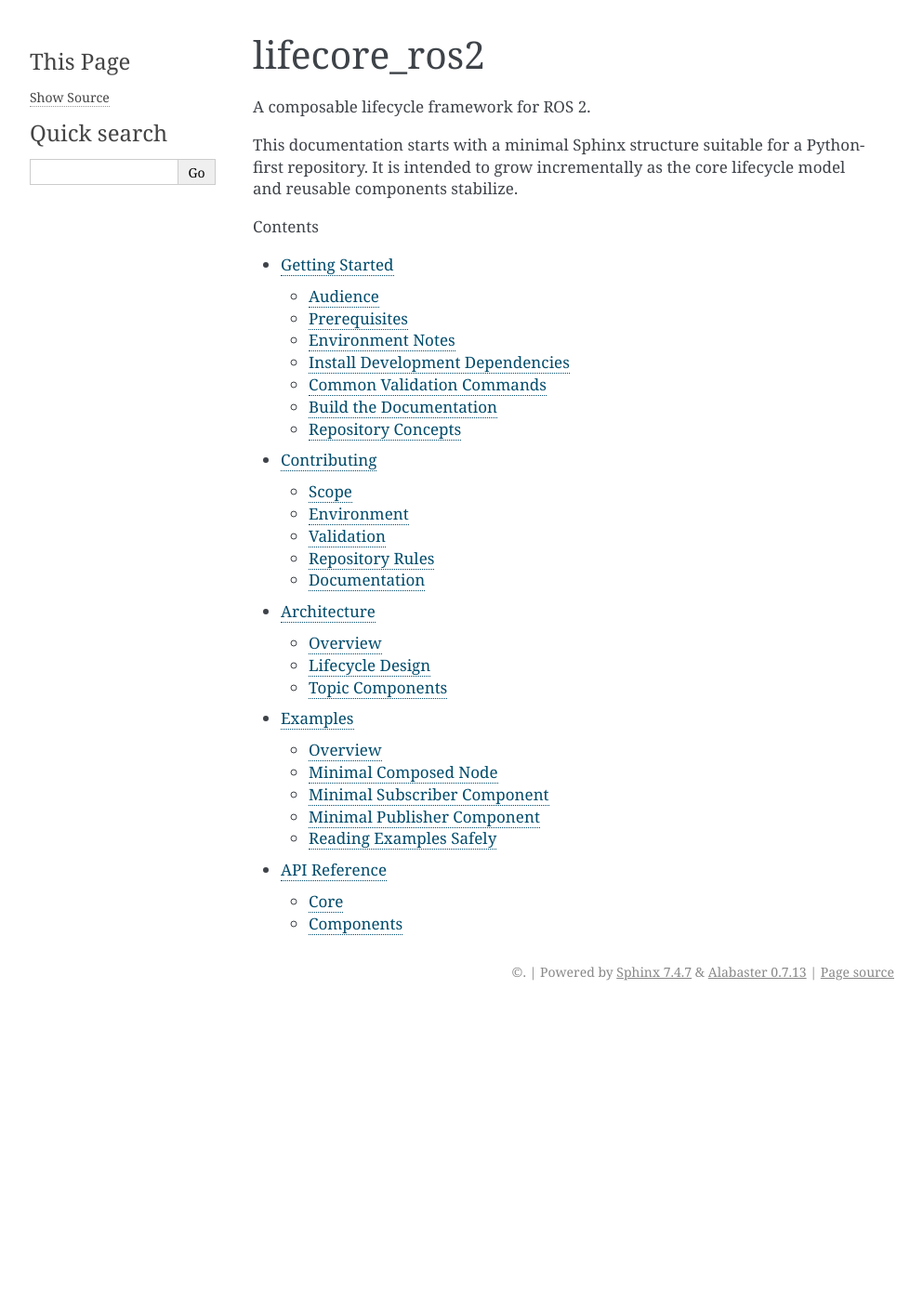
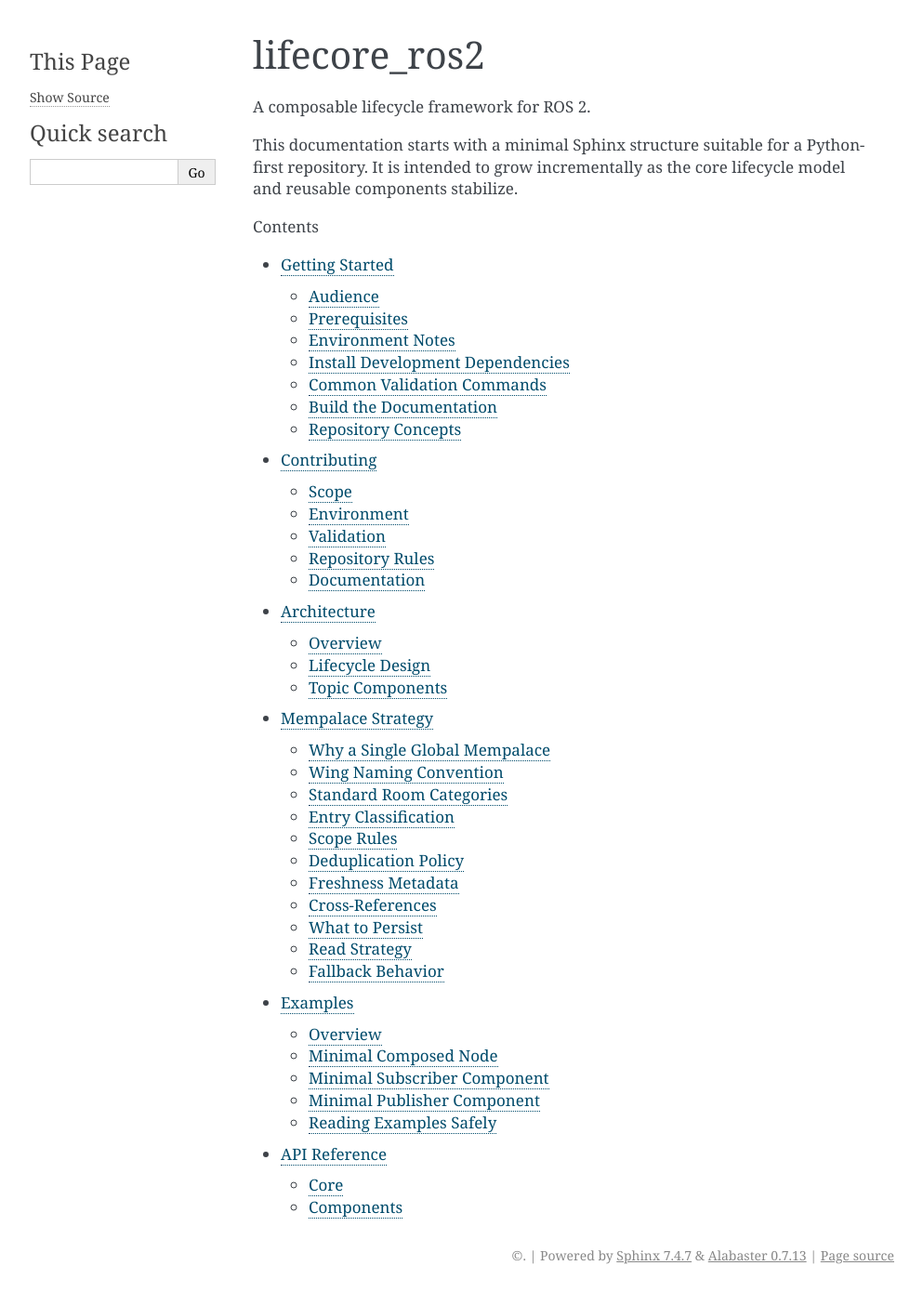
Before and after one commit to apajon/lifecore_ros2, a Sphinx documentation site: the page built from docs/index.rst, in a window 1280 px wide. Shown: the whole page at 93% size, without its empty margins (148-1141 px from the left). Built offline with Sphinx 7.4.7, drawn with Linux system fonts in a browser that asks for light colours; before the commit the page ends 1085 px from its top, so only the background shows below that; some of the changed lines change nothing that is shown.

Commit message:
feat: consolidate mempalace strategy — unified naming, taxonomy, dedup, and persistence policies
- Migrate all drawers from wing ROS2 to ros2 (lowercase convention)
- Add mempalace conventions drawer (ros2/conventions) with taxonomy,
  room structure, scope rules, dedup policy, and freshness metadata
- Update architecture instructions with full read/write/dedup policies
- Add docs/mempalace_strategy.rst with cross-project knowledge strategy
- Reference mempalace strategy in Sphinx index

```diff
--- a/docs/index.rst
+++ b/docs/index.rst
@@ -13,5 +13,6 @@
    getting_started
    contributing
    architecture
+   mempalace_strategy
    examples
    api
--- /dev/null
+++ b/docs/mempalace_strategy.rst
@@ -0,0 +1,138 @@
+Mempalace Strategy
+==================
+
+This document defines how mempalace is used as a shared knowledge system across ROS 2 projects.
+
+Why a Single Global Mempalace
+-----------------------------
+
+Mempalace is a **single global knowledge base** with multiple wings.
+Each project does not get its own mempalace instance.
+Knowledge is organized by scope, not by workspace.
+
+Wing Naming Convention
+----------------------
+
+All wing names use **lowercase with underscores**. No uppercase, no camelCase.
+
+================================  =========  ==========================================
+Wing                              Scope      Content
+================================  =========  ==========================================
+``ros2``                          Shared     General ROS 2 knowledge (lifecycle, QoS,
+                                             tf2, nav2, MoveIt, ros-control, etc.)
+``<project_name>``                Project    Project-specific architecture, contracts,
+                                             decisions (e.g., ``lifecore_ros2``)
+================================  =========  ==========================================
+
+Standard Room Categories
+------------------------
+
+Each wing can use these room slugs (hyphenated lowercase).
+Create rooms only when content exists.
+
+====================  ======================================================
+Room                  Purpose
+====================  ======================================================
+architecture          High-level design decisions, layer definitions
+lifecycle             Lifecycle state machine, transitions, hooks
+components            Component contracts, interfaces, extension points
+managers              Orchestrators, controller managers, lifecycle managers
+communication         Topics, services, actions patterns
+configuration         URDF, SRDF, xacro, YAML, parameters
+contracts             Inter-component agreements, API guarantees
+anti-patterns         Confirmed mistakes to avoid
+validation            Testing rules, CI gates, quality checks
+migration-notes       Breaking changes, version upgrades, deprecations
+conventions           Naming, style, tooling conventions
+====================  ======================================================
+
+Entry Classification
+--------------------
+
+Every entry stored in mempalace should be classifiable as one of these types.
+When the type is not obvious, tag it: ``[type: architecture-rule]``.
+
+====================  ====================================================  ===========
+Type                  Description                                           Typical wing
+====================  ====================================================  ===========
+architecture-rule     Structural constraint on the system                   project/ros2
+code-convention       Repeatable coding pattern or style rule               project/ros2
+component-contract    Interface agreement between components                project
+reusable-pattern      General pattern applicable across projects            ros2
+anti-pattern          Confirmed mistake to never repeat                     project/ros2
+project-decision      Context-specific choice with rationale                project
+transverse-knowledge  General ROS 2 fact reusable everywhere                ros2
+migration-note        Breaking change or upgrade path                       project/ros2
+====================  ====================================================  ===========
+
+Scope Rules
+-----------
+
+- Native ROS 2 knowledge (lifecycle spec, QoS, tf2, etc.) → wing ``ros2``
+- Project-specific contracts (LifecycleComponent hooks, etc.) → project wing
+- If a project rule specializes a transverse rule, **reference** it: ``[see: ros2/lifecycle]``
+- **Do not duplicate** transverse knowledge in project wings
+
+Deduplication Policy
+--------------------
+
+Before writing to mempalace:
+
+1. Search the target wing + room for semantically similar content.
+2. If an existing entry covers **80%+** of the same information, **enrich** it instead of creating a new drawer.
+3. If the new entry supersedes an older one, mark or delete the old entry.
+4. Never create two drawers with the same core rule in different phrasings.
+
+Freshness Metadata
+------------------
+
+Use this header in drawer content when the entry may evolve::
+
+    STATUS: active | obsolete | review-needed
+    CREATED: YYYY-MM-DD
+    REVISED: YYYY-MM-DD (optional)
+    VERSION: N (optional)
+
+Cross-References
+----------------
+
+When a project rule depends on a transverse rule, store a lightweight reference::
+
+    [see: ros2/lifecycle] for the native state machine this component extends
+
+This avoids duplicating general knowledge and keeps the dependency explicit.
+
+What to Persist
+---------------
+
+**Do persist:**
+
+- Durable architecture decisions
+- Repeatable conventions
+- Important inter-component contracts
+- Confirmed anti-patterns
+- Rules that prevent future regressions
+
+**Do not persist:**
+
+- Trivial fixes or one-time details
+- Temporary session results
+- Debugging steps
+- Information already in source code docstrings
+
+Read Strategy
+-------------
+
+When an agent gathers context from mempalace:
+
+1. Query the **project wing** first (e.g., ``lifecore_ros2``).
+2. Then query the **transverse wing** (``ros2``).
+3. Merge results. Project rules take precedence only if explicitly documented as a local override.
+4. If nothing from mempalace, **fallback silently** to local docs (``architecture.rst``, ``README.md``, then workspace search).
+
+Fallback Behavior
+-----------------
+
+- If mempalace tools are unavailable, **never fail or block**.
+- Continue silently with local documentation sources.
+- The fallback chain is defined in ``.github/instructions/ros2-architecture-context.instructions.md``.
```
Also changed, not shown: .github/instructions/ros2-architecture-context.instructions.md.
